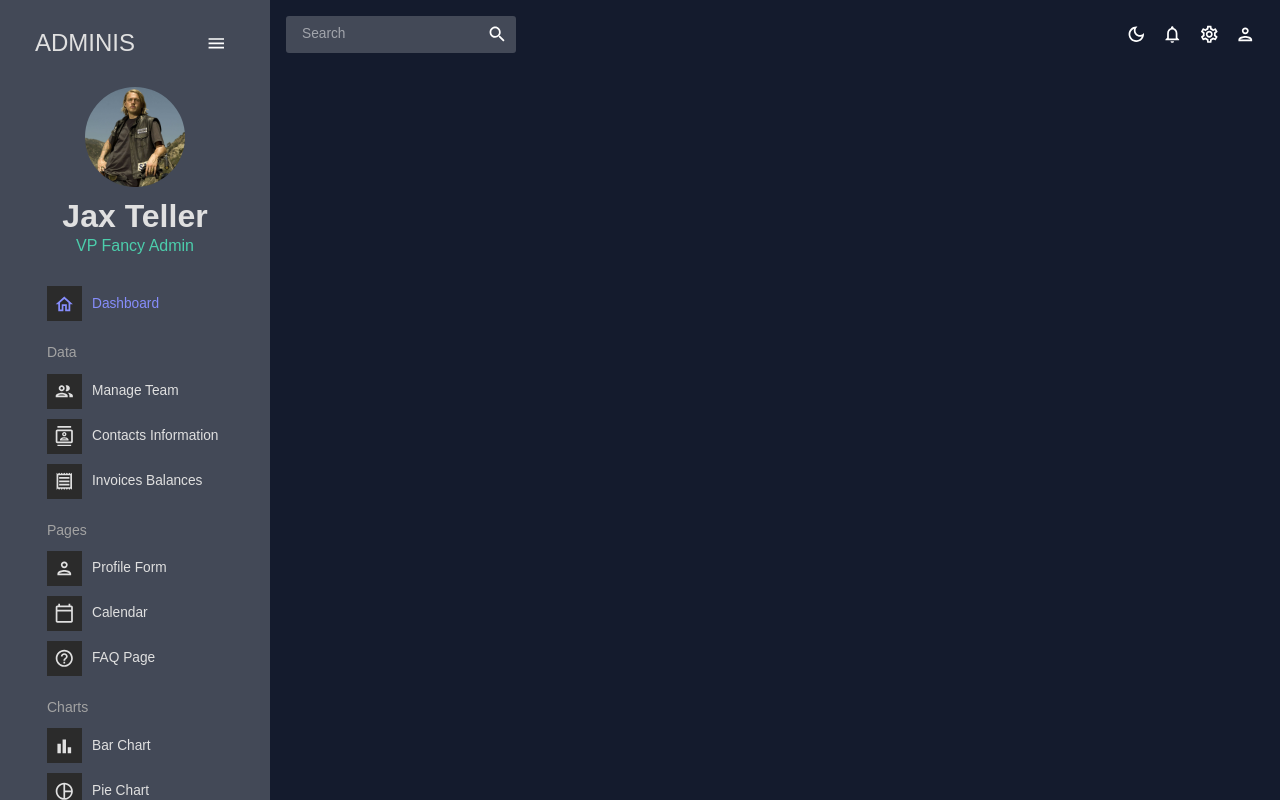
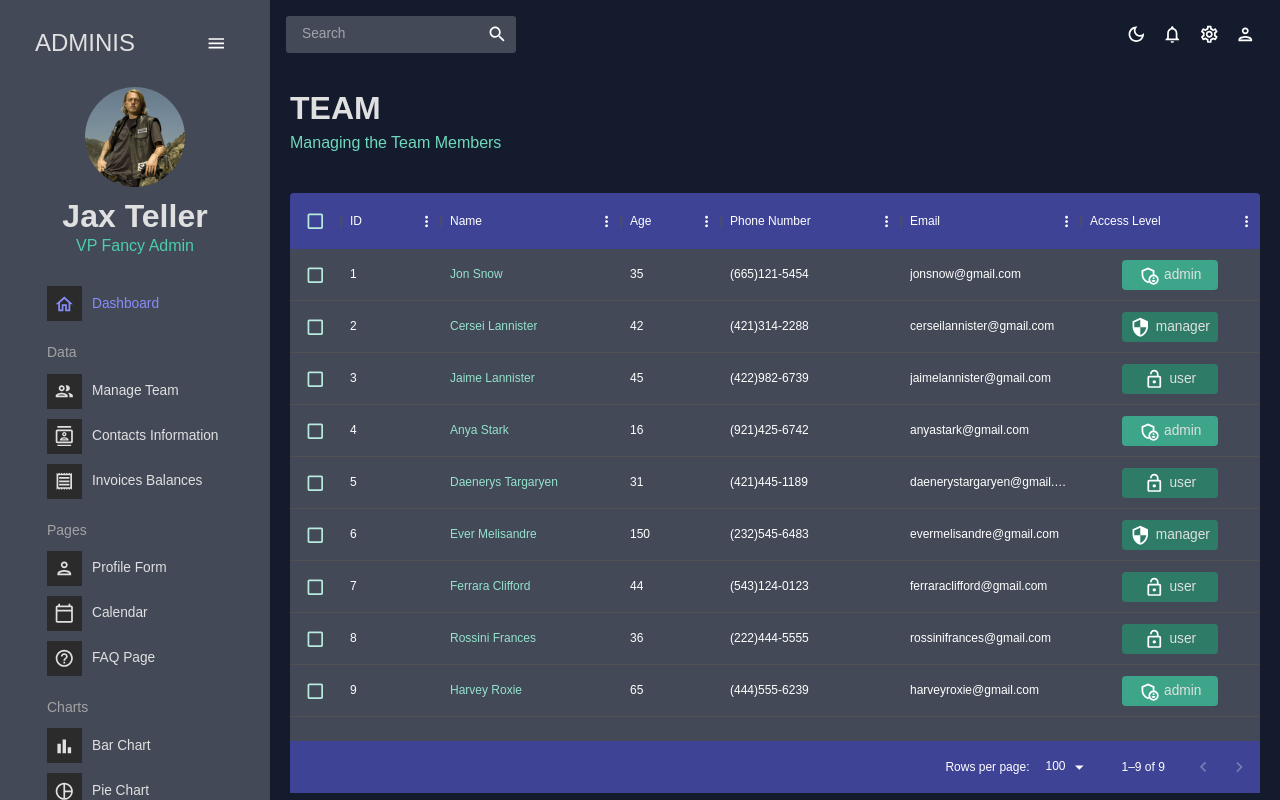
Before and after one commit to BenjaLV/mui-dashboard, a React (Vite) app: page /team in a window 1280 px wide. Built offline with nearby package versions, Linux system fonts and the light colour scheme; the HTML template or start-up script is replaced by a standard one.

Commit message:
finished tables

```diff
--- a/src/App.jsx
+++ b/src/App.jsx
@@ -5,8 +5,11 @@
 import { Route, Routes } from "react-router-dom";
 import Dashboard from "./scenes/dashboard";
 import Sidebar from "./scenes/global/Sidebar";
-// import Team from "./scenes/team";
-// import Invoices from "./scenes/invoices";
+import Team from "./scenes/team";
+import Contacts from "./scenes/contacts";
+import Invoices from "./scenes/invoices";
+
+
 // import Bar from "./scenes/bar";
 // import Form from "./scenes/form";
 // import Line from "./scenes/line";
@@ -14,7 +17,6 @@
 // import FAQ from "./scenes/faq";
 // import Geography from "./scenes/geography";
 // import Calendar from "./scenes/calendar/calendar";
-// import Contacts from "./scenes/contacts";
 
 function App() {
   const [theme, colorMode] = useMode();
@@ -30,11 +32,12 @@
             <Topbar setIsSidebar={setIsSidebar} />
             <Routes>
               <Route path="/" element={<Dashboard />} />
-              {/* <Route path="/team" element={<Team />} />
+              <Route path="/team" element={<Team />} />
               <Route path="/contacts" element={<Contacts />} />
               <Route path="/invoices" element={<Invoices />} />
-              <Route path="/form" element={<Form />} />
-              <Route path="/bar" element={<Bar />} />
+              {/*
+                <Route path="/form" element={<Form />} />
+                <Route path="/bar" element={<Bar />} />
               <Route path="/pie" element={<Pie />} />
               <Route path="/line" element={<Line />} />
               <Route path="/faq" element={<FAQ />} />
--- /dev/null
+++ b/src/scenes/contacts/index.jsx
@@ -0,0 +1,103 @@
+import { Box } from "@mui/material";
+import { DataGrid, GridToolbar } from "@mui/x-data-grid";
+import { tokens } from "../../theme";
+import { mockDataContacts } from "../../data/mockData";
+import Header from "../../components/Header";
+import { useTheme } from "@mui/material";
+
+const Contacts = () => {
+  const theme = useTheme();
+  const colors = tokens(theme.palette.mode);
+  const columns = [
+    { field: "id", headerName: "ID", flex: 0.5 },
+    { field: "registrarId", headerName: "Registrar ID" },
+    {
+      field: "name",
+      headerName: "Name",
+      flex: 1,
+      cellClassName: "name-column--cell",
+    },
+    {
+      field: "age",
+      headerName: "Age",
+      type: "number",
+      headerAlign: "left",
+      align: "left",
+    },
+    {
+      field: "phone",
+      headerName: "Phone Number",
+      flex: 1,
+    },
+    {
+      field: "email",
+      headerName: "Email",
+      flex: 1,
+    },
+    {
+      field: "address",
+      headerName: "Address",
+      flex: 1,
+    },
+    {
+      field: "city",
+      headerName: "City",
+      flex: 1,
+    },
+    {
+      field: "zipCode",
+      headerName: "ZipCode",
+      flex: 1,
+    },
+  ];
+
+  return (
+    <Box m="20px">
+      <Header
+        title="CONTACTS"
+        subtitle="List of Contacts for Future References"
+      />
+      <Box
+        m="40px 0 0 0"
+        height="75vh"
+        sx={{
+          "& .MuiDataGrid-root": {
+            border: "none",
+          },
+          "& .MuiDataGrid-cell": {
+            borderBottom: "none",
+          },
+          "& .name-column--cell": {
+            color: colors.greenAccent[300],
+          },
+          "& .MuiDataGrid-columnHeaders": {
+            backgroundColor: colors.blueAccent[700],
+            borderBottom: "none",
+          },
+          "& .MuiDataGrid-virtualScroller": {
+            backgroundColor: colors.primary[400],
+          },
+          "& .MuiDataGrid-footerContainer": {
+            borderTop: "none",
+            backgroundColor: colors.blueAccent[700],
+          },
+          "& .MuiCheckbox-root": {
+            color: `${colors.greenAccent[200]} !important`,
+          },
+          "& .MuiDataGrid-toolbarContainer .MuiButton-text": {
+            color: `${colors.grey[100]} !important`,
+          },
+        }}
+      >
+        <DataGrid
+          checkboxSelection
+          rows={mockDataContacts}
+          columns={columns}
+          components={{ Toolbar: GridToolbar }}
+        />
+      </Box>
+    </Box>
+  );
+};
+
+export default Contacts;
--- /dev/null
+++ b/src/scenes/invoices/index.jsx
@@ -0,0 +1,83 @@
+import { Box, Typography, useTheme } from "@mui/material";
+import { DataGrid } from "@mui/x-data-grid";
+import { tokens } from "../../theme";
+import { mockDataInvoices } from "../../data/mockData";
+import Header from "../../components/Header";
+
+const Invoices = () => {
+  const theme = useTheme();
+  const colors = tokens(theme.palette.mode);
+  const columns = [
+    { field: "id", headerName: "ID" },
+    {
+      field: "name",
+      headerName: "Name",
+      flex: 1,
+      cellClassName: "name-column--cell",
+    },
+    {
+      field: "phone",
+      headerName: "Phone Number",
+      flex: 1,
+    },
+    {
+      field: "email",
+      headerName: "Email",
+      flex: 1,
+    },
+    {
+      field: "cost",
+      headerName: "Cost",
+      flex: 1,
+      renderCell: (params) => (
+        <Typography color={colors.greenAccent[500]}>
+          ${params.row.cost}
+        </Typography>
+      ),
+    },
+    {
+      field: "date",
+      headerName: "Date",
+      flex: 1,
+    },
+  ];
+
+  return (
+    <Box m="20px">
+      <Header title="INVOICES" subtitle="List of Invoice Balances" />
+      <Box
+        m="40px 0 0 0"
+        height="75vh"
+        sx={{
+          "& .MuiDataGrid-root": {
+            border: "none",
+          },
+          "& .MuiDataGrid-cell": {
+            borderBottom: "none",
+          },
+          "& .name-column--cell": {
+            color: colors.greenAccent[300],
+          },
+          "& .MuiDataGrid-columnHeaders": {
+            backgroundColor: colors.blueAccent[700],
+            borderBottom: "none",
+          },
+          "& .MuiDataGrid-virtualScroller": {
+            backgroundColor: colors.primary[400],
+          },
+          "& .MuiDataGrid-footerContainer": {
+            borderTop: "none",
+            backgroundColor: colors.blueAccent[700],
+          },
+          "& .MuiCheckbox-root": {
+            color: `${colors.greenAccent[200]} !important`,
+          },
+        }}
+      >
+        <DataGrid checkboxSelection rows={mockDataInvoices} columns={columns} />
+      </Box>
+    </Box>
+  );
+};
+
+export default Invoices;
--- /dev/null
+++ b/src/scenes/team/index.jsx
@@ -0,0 +1,109 @@
+import { Box, Typography, useTheme } from "@mui/material";
+import { DataGrid } from "@mui/x-data-grid";
+import { tokens } from "../../theme";
+import { mockDataTeam } from "../../data/mockData";
+import AdminPanelSettingsOutlinedIcon from "@mui/icons-material/AdminPanelSettingsOutlined";
+import LockOpenOutlinedIcon from "@mui/icons-material/LockOpenOutlined";
+import SecurityOutlinedIcon from "@mui/icons-material/SecurityOutlined";
+import Header from "../../components/Header";
+
+const Team = () => {
+  const theme = useTheme();
+  const colors = tokens(theme.palette.mode);
+  const columns = [
+    { field: "id", headerName: "ID" },
+    {
+      field: "name",
+      headerName: "Name",
+      flex: 1,
+      cellClassName: "name-column--cell",
+    },
+    {
+      field: "age",
+      headerName: "Age",
+      type: "number",
+      headerAlign: "left",
+      align: "left",
+    },
+    {
+      field: "phone",
+      headerName: "Phone Number",
+      flex: 1,
+    },
+    {
+      field: "email",
+      headerName: "Email",
+      flex: 1,
+    },
+    {
+      field: "accessLevel",
+      headerName: "Access Level",
+      flex: 1,
+      renderCell: ({ row: { access } }) => {
+        return (
+          <Box
+            width="60%"
+            m="0 auto"
+            p="5px"
+            display="flex"
+            justifyContent="center"
+            backgroundColor={
+              access === "admin"
+                ? colors.greenAccent[600]
+                : access === "manager"
+                ? colors.greenAccent[700]
+                : colors.greenAccent[700]
+            }
+            borderRadius="4px"
+          >
+            {access === "admin" && <AdminPanelSettingsOutlinedIcon />}
+            {access === "manager" && <SecurityOutlinedIcon />}
+            {access === "user" && <LockOpenOutlinedIcon />}
+            <Typography color={colors.grey[100]} sx={{ ml: "5px" }}>
+              {access}
+            </Typography>
+          </Box>
+        );
+      },
+    },
+  ];
+
+  return (
+    <Box m="20px">
+      <Header title="TEAM" subtitle="Managing the Team Members" />
+      <Box
+        m="40px 0 0 0"
+        height="75vh"
+        sx={{
+          "& .MuiDataGrid-root": {
+            border: "none",
+          },
+          "& .MuiDataGrid-cell": {
+            borderBottom: "none",
+          },
+          "& .name-column--cell": {
+            color: colors.greenAccent[300],
+          },
+          "& .MuiDataGrid-columnHeaders": {
+            backgroundColor: colors.blueAccent[700],
+            borderBottom: "none",
+          },
+          "& .MuiDataGrid-virtualScroller": {
+            backgroundColor: colors.primary[400],
+          },
+          "& .MuiDataGrid-footerContainer": {
+            borderTop: "none",
+            backgroundColor: colors.blueAccent[700],
+          },
+          "& .MuiCheckbox-root": {
+            color: `${colors.greenAccent[200]} !important`,
+          },
+        }}
+      >
+        <DataGrid checkboxSelection rows={mockDataTeam} columns={columns} />
+      </Box>
+    </Box>
+  );
+};
+
+export default Team;
```
Also changed, not shown: package.json (+4 -4 lines), 1 other file (tests, documents, lock files or other folders).
